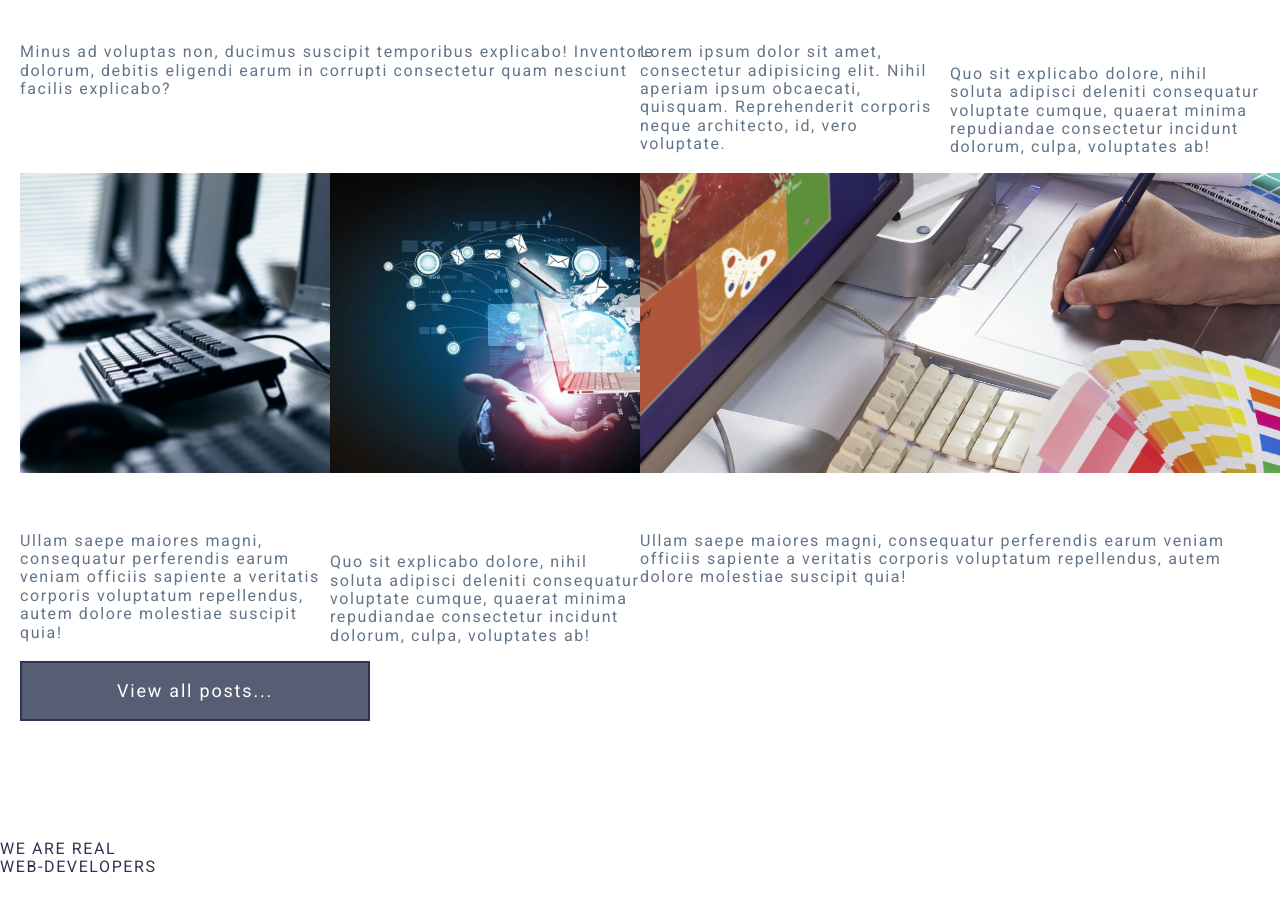
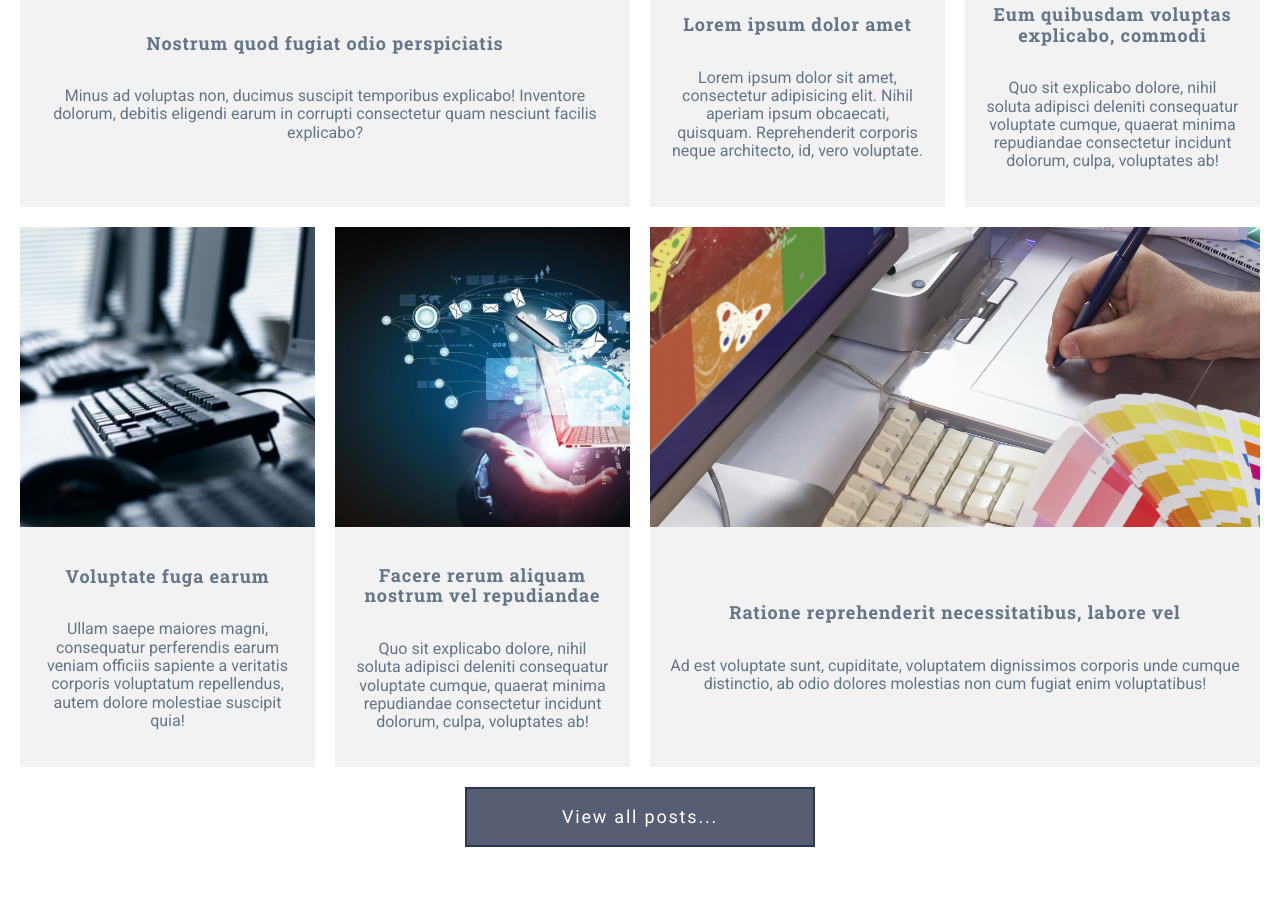
Before and after one commit to smile-ef/project_grid_tamplate, a plain HTML site: page index.html in a window 1280 px wide. Shown: the part 3082-3980 px from the top of the page. Before the commit the page ends 3958 px from the top, so only its background shows below. Drawn offline with Linux system fonts and the light colour scheme.

Commit message:
Попиксельное соответствие страницы lg

```diff
--- a/assets/scss/common/_typography.scss
+++ b/assets/scss/common/_typography.scss
@@ -14,9 +14,9 @@ html {
 }
 
 body {
-  color: $color-primary;
+  color: $color-gray;
   border-color: $color-light;
-  letter-spacing: 0.1em;
+  // letter-spacing: 0.1em;
 }
 
 h1 {
@@ -39,13 +39,30 @@ h1 {
 }
 
 h2 {
+  margin: 0;
   letter-spacing: 0.1em;
   color: #2d3651;
   font-family: $font-header;
   line-height: 1.2em;
-  font-size: 2.5em;
+
+  @include lg-min {
+    font-size: 2.5em;
+  }
+
+  @include lg-md {
+    font-size: 2em;
+  }
+
+  @include md {
+    font-size: 1.5em;
+  }
 }
 
+h3 {
+  font-size: 1.125rem;
+  color: $color-gray;
+  letter-spacing: 0.05em;
+}
 p {
   color: #637588;
 }
--- a/assets/scss/components/footer/_footer.scss
+++ b/assets/scss/components/footer/_footer.scss
@@ -0,0 +1,59 @@
+@use "../../presets/" as *;
+@use "../../mixins/" as *;
+
+.footer {
+  background-color: $color-primary;
+  text-align: center;
+  padding: 50px 20px 70px;
+  &__container {
+    @extend %container;
+  }
+
+  &__social {
+    display: grid;
+    justify-content: center;
+    grid-template-columns: repeat(auto-fit, minmax(50px, max-content));
+    margin-bottom: 40px;
+
+    & .fab {
+      font-size: 36px;
+    }
+
+    & a {
+      display: block;
+      padding: 10px;
+      transition: color 0.5s;
+
+      &:hover,
+      &:focus {
+        color: $color-accent;
+      }
+    }
+  }
+
+  &__copy {
+    position: relative;
+
+    &::before {
+      position: absolute;
+      content: "";
+      height: 2px;
+      width: 75px;
+      left: calc(50% - 37.5px);
+      top: -22px;
+      background-color: rgba(255, 255, 255, 0.1);
+    }
+
+    & span:nth-of-type(1) {
+      letter-spacing: 0.33em;
+      margin-right: -0.5em;
+      font-weight: 100;
+    }
+    & span:nth-of-type(2) {
+      letter-spacing: 0.05em;
+      font-weight: 700;
+      line-height: 1.2;
+      color: #e5e5e5;
+    }
+  }
+}
--- a/assets/scss/components/header/_header-navbar.scss
+++ b/assets/scss/components/header/_header-navbar.scss
@@ -95,7 +95,7 @@
     }
 
     font-size: 18px;
-    letter-spacing: 0.09em;
+    letter-spacing: 0.089em;
     transition: color 0.5s;
     &:hover,
     &:focus {
--- a/assets/scss/components/header/_header-overlay.scss
+++ b/assets/scss/components/header/_header-overlay.scss
@@ -3,7 +3,10 @@
 
 .header-overlay {
   position: absolute;
-  inset: 0;
+  top: 0;
+  bottom: 0;
+  right: 0;
+  left: 0;
   background-color: $color-primary;
   opacity: 0.8;
 }
--- a/assets/scss/mixins/_extends.scss
+++ b/assets/scss/mixins/_extends.scss
@@ -4,5 +4,5 @@
   max-width: $ul;
   padding-left: $gap;
   padding-right: $gap;
-  margin: 0 auto;
+  margin: auto;
 }
--- a/assets/scss/style.scss
+++ b/assets/scss/style.scss
@@ -22,5 +22,6 @@
 
 @use "components/sections/posts/posts";
 @use "components/sections/posts/post-item";
+@use "components/sections/posts/_post__actions";
 
 @use "components/footer/footer";
--- a/index.html
+++ b/index.html
@@ -186,7 +186,8 @@
                 <h3>Nostrum quod fugiat odio perspiciatis</h3>
                 <p>Minus ad voluptas non, ducimus suscipit temporibus explicabo! Inventore dolorum, debitis eligendi
                   earum
-                  in corrupti consectetur quam nesciunt facilis explicabo?</p>
+                  in
+                  corrupti consectetur quam nesciunt facilis explicabo?</p>
               </div>
             </a>
           </article>
@@ -241,7 +242,7 @@
                 <img src="assets/img/img-post-5.png" alt="post image">
               </div>
               <div class="post-item__caption">
-                <h3>Facere rerum aliquam nostrum vel</h3>
+                <h3>Facere rerum aliquam nostrum vel repudiandae</h3>
                 <p>Quo sit explicabo dolore, nihil soluta
                   adipisci deleniti consequatur voluptate
                   cumque, quaerat minima repudiandae
@@ -257,9 +258,9 @@
               </div>
               <div class="post-item__caption">
                 <h3>Ratione reprehenderit necessitatibus, labore vel</h3>
-                <p>Ullam saepe maiores magni, consequatur perferendis earum veniam officiis
-                  sapiente a veritatis corporis voluptatum repellendus, autem dolore molestiae
-                  suscipit quia!</p>
+                <p>Ad est voluptate sunt, cupiditate, voluptatem dignissimos corporis unde cumque distinctio, ab odio
+                  dolores
+                  molestias non cum fugiat enim voluptatibus!</p>
               </div>
             </a>
           </article>
@@ -271,7 +272,7 @@
     </section>
   </main>
 
-  <footer>
+  <footer class="footer">
     <div class="footer__container">
       <div class="footer__social">
         <a href="">
```
Also changed, not shown: assets/css/style.css.
